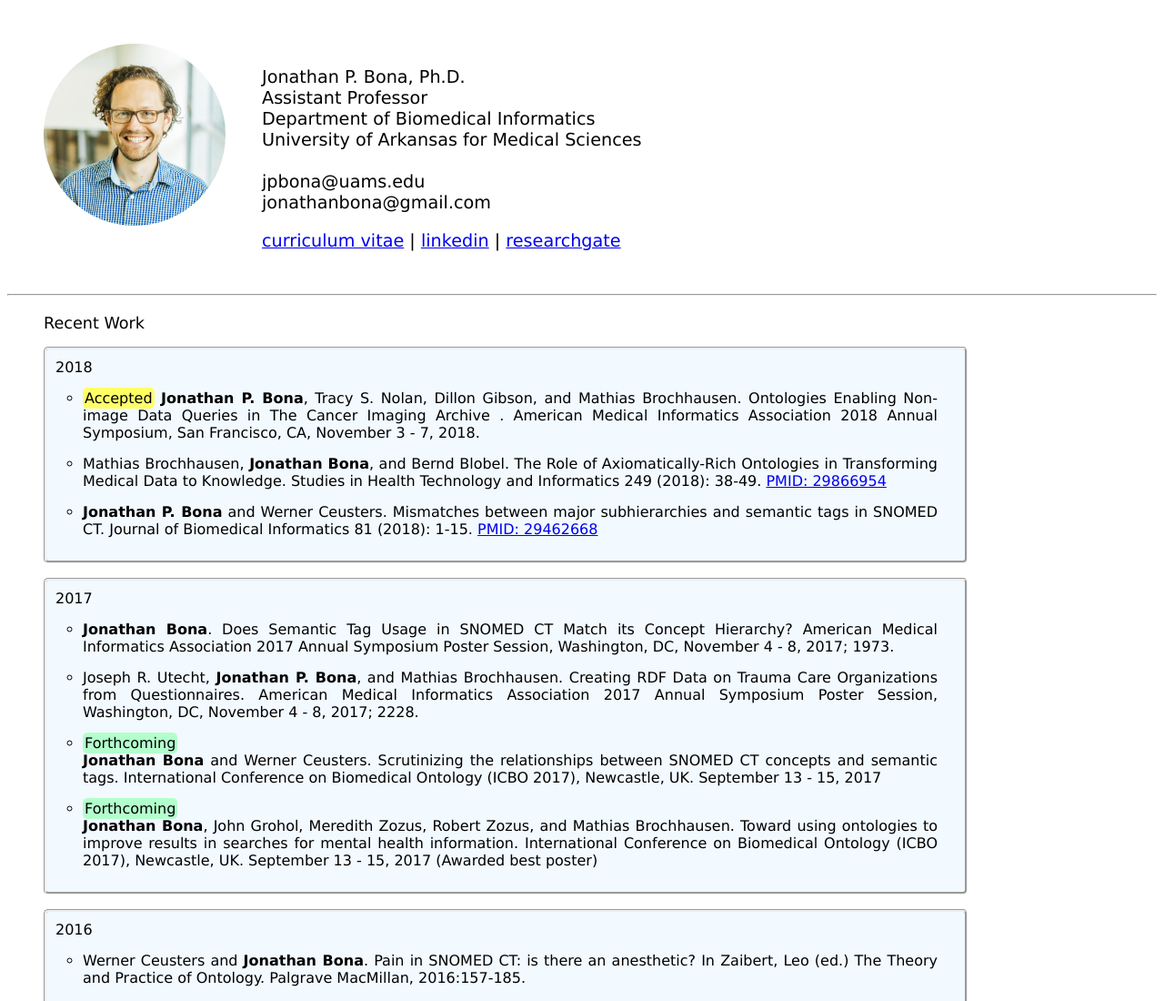
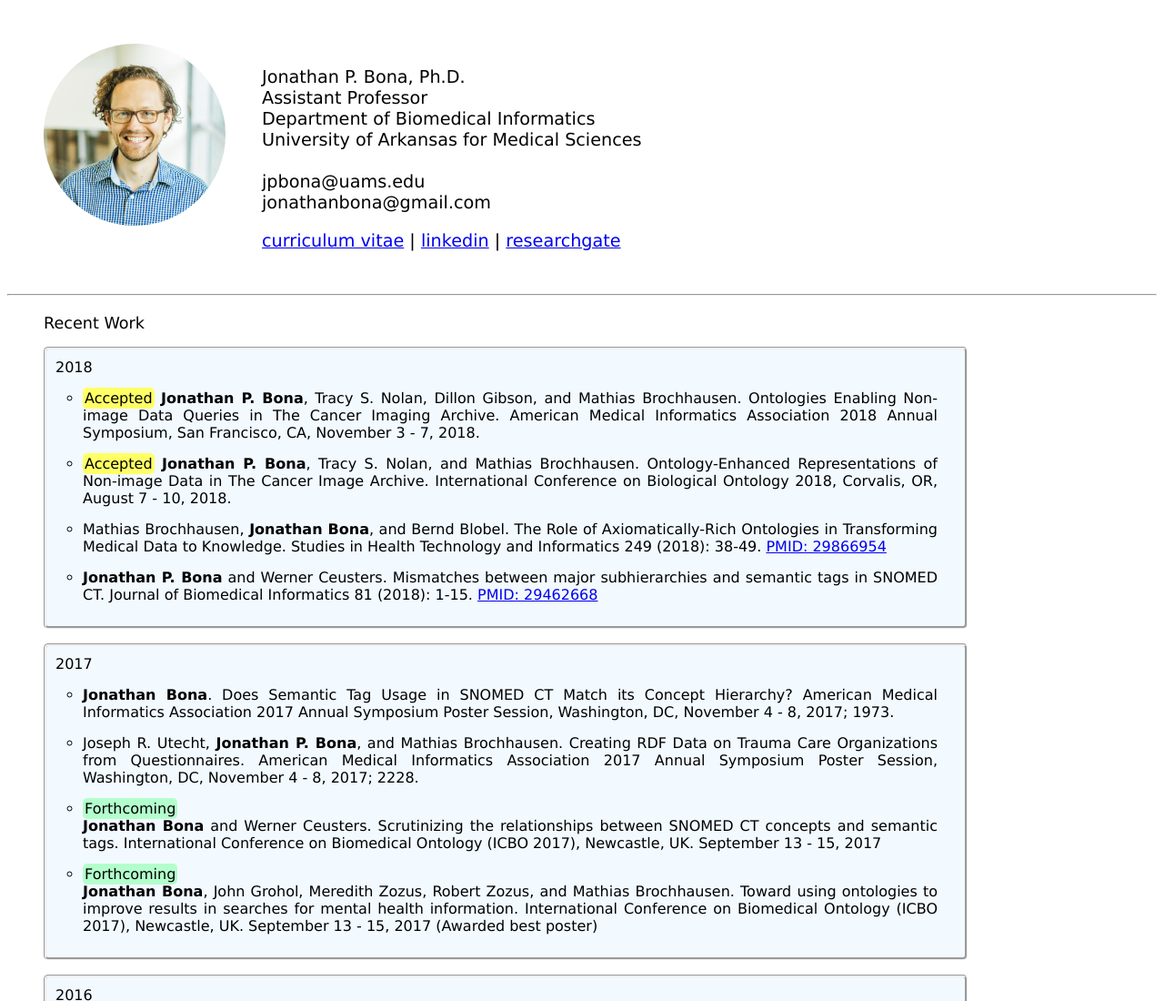
Before and after one commit to jonathanbona/jonathanbona.github.io, a plain HTML site: page index.html in a window 1280 px wide. Shown: the top 1100 px of the page at 91% size. Drawn offline with Linux system fonts and the light colour scheme.

Commit message:
added icbo paper

```diff
--- a/index.html
+++ b/index.html
@@ -41,13 +41,23 @@
 
     2018
 
+
+
+
+
     <li>
       <span style="background-color:#FFFF66; border-radius: 5px; padding: 2px;">Accepted</span>
       <b>Jonathan P. Bona</b>, Tracy S. Nolan, Dillon Gibson, and Mathias Brochhausen.
-      Ontologies Enabling Non-image Data Queries in The Cancer Imaging Archive .
+      Ontologies Enabling Non-image Data Queries in The Cancer Imaging Archive.
       American Medical Informatics Association 2018 Annual Symposium, San Francisco, CA, November 3 - 7, 2018.
     </li>
 
+    <li>
+      <span style="background-color:#FFFF66; border-radius: 5px; padding: 2px;">Accepted</span>
+      <b>Jonathan P. Bona</b>, Tracy S. Nolan, and Mathias Brochhausen.
+      Ontology-Enhanced Representations of Non-image Data in The Cancer Image Archive.
+      International Conference on Biological Ontology 2018, Corvalis, OR, August 7 - 10, 2018.
+    </li>
 
 
     <li>
```
